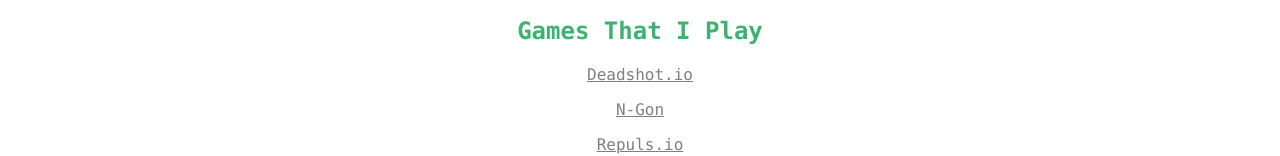
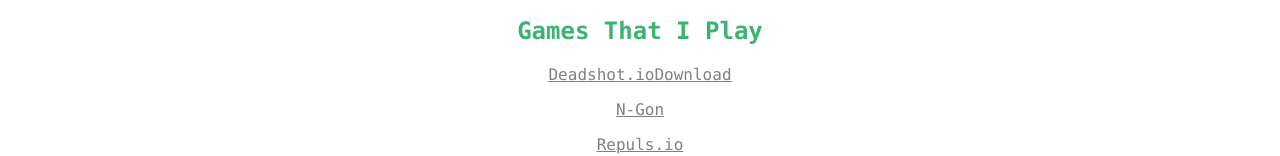
Before and after one commit to CerrneChveXi/initialization, a plain HTML site: page index.html in a window 1280 px wide. Shown: the part 380-536 px from the top of the page. Drawn offline with Linux system fonts and the light colour scheme.

Commit message:
Update index.html

```diff
--- a/index.html
+++ b/index.html
@@ -20,7 +20,7 @@
 		<h2>About Me</h2>
 		<p>My real name is in fact Cerene(Yes, I know it's unconventional). I was born in 2009 and will graduate by 2028. I have strong interests in anything math or science related, and are naturally gifted in those areas, due to my autism. I have played trombone for 3 years and hope to continue to play far into the future.</p>
 		<h2>Games That I Play</h2>
-		<p><a href="https://deadshot.io">Deadshot.io</a></p>
+		<p><a href="https://deadshot.io">Deadshot.io</a><a href="deadshot.html" download="filename">Download</a></p>
 		<p><a href="https://landgreen.github.io/n-gon">N-Gon</a></p>
 		<p><a href="https://repuls.io">Repuls.io</a></p>
 		<p><a href="https://jacorb90.me/Prestige-Tree">The Prestige Tree</a></p>
```
